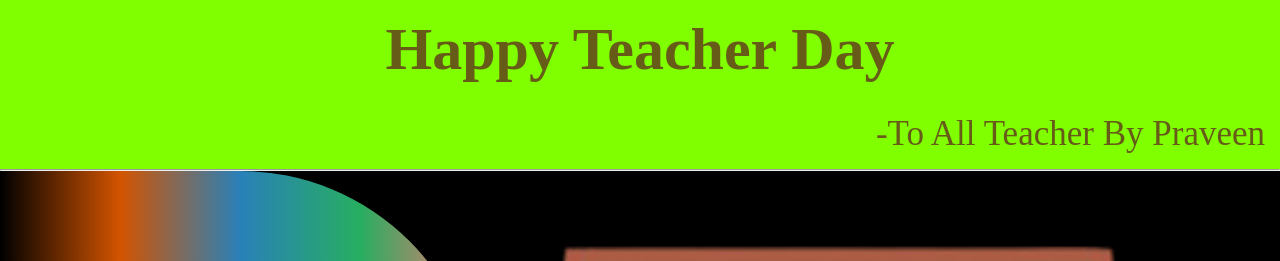
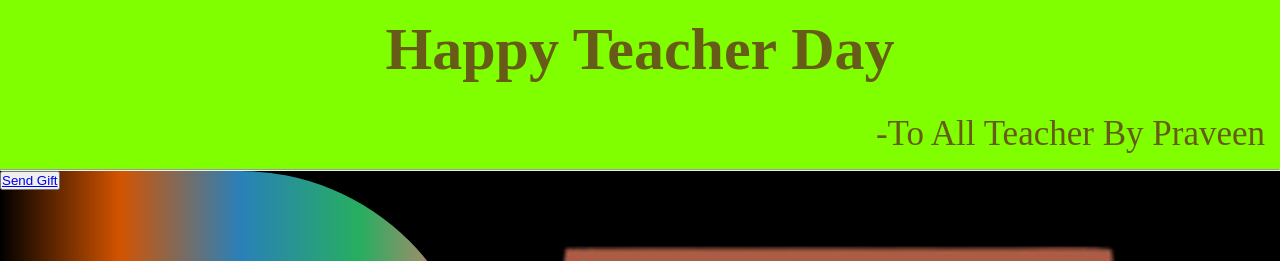
Before and after one commit to Praveen606/Teacher-Day-Special, a plain HTML site: page index.html in a window 1280 px wide. Shown: the top 261 px of the page. Drawn offline with Linux system fonts and the light colour scheme.

Commit message:
Update index.html

```diff
--- a/index.html
+++ b/index.html
@@ -15,6 +15,7 @@
             “Dear teacher, you have been a great mentor and<br> guide and have shaped my career well. I thank you<br> for your effort and hope you remain a<br> superb mentor for others also. Happy Teachers' Day!
 
         </p>
+             <button><a href="https://www.amazon.in/s?k=teacher%27s+day+gift&adgrpid=58991110036&ext_vrnc=hi&gclid=Cj0KCQjwv7L6BRDxARIsAGj-34oYeCAbuAw4BNNNSoSjKsGkEOeHfl98HStUtwMRW5g">Send Gift</a></button>
     </div>
     <div id="img"><img src="T11.png"></div>
 </div>
```
